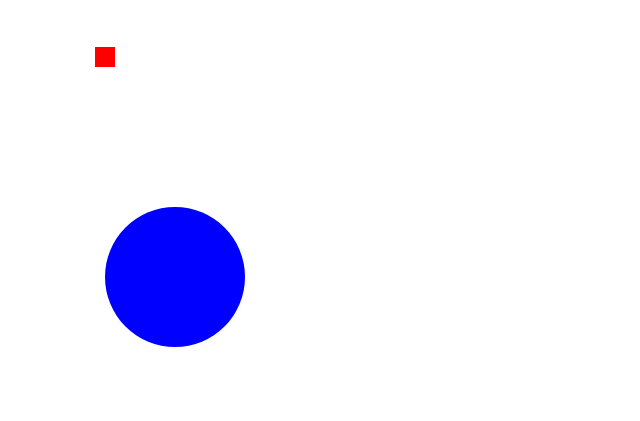
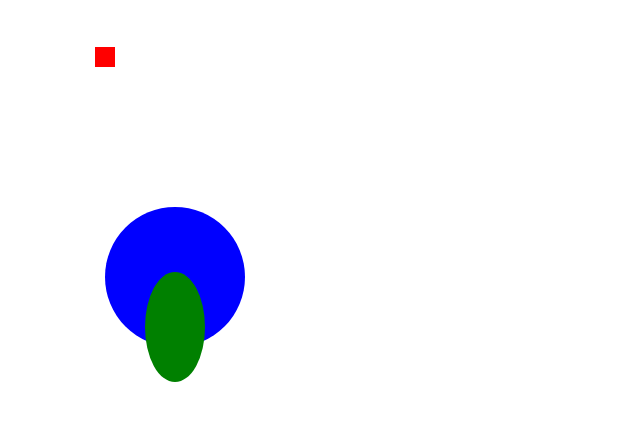
Before and after one commit to DavidCT9/D3_Labs, a plain HTML site: page 1/index.html in a window 1280 px wide. Shown: the part 63-484 px from the top of the page, without its empty margins (0-640 px from the left). Drawn offline with Linux system fonts and the light colour scheme.

Commit message:
First exercise done

```diff
--- a/1/js/main.js
+++ b/1/js/main.js
@@ -1,3 +1,5 @@
 var svg = d3.select("#chart-area").append("svg").attr("width",400).attr("height",400);
 var circle = svg.append("circle").attr("cx", 100).attr("cy",250).attr("r",70).attr("fill","blue");
 var rect = svg.append("rect").attr("x",20).attr("y",20).attr("width",20).attr("height",20).attr("fill","red");
+
+var elipse = svg.append("ellipse").attr("cx",100).attr("cy",300).attr("rx",30).attr("ry",55).attr("fill","green");
```
Also changed, not shown: 1/index.html (+2 -1 lines), 1/Exersice1.png (added).
